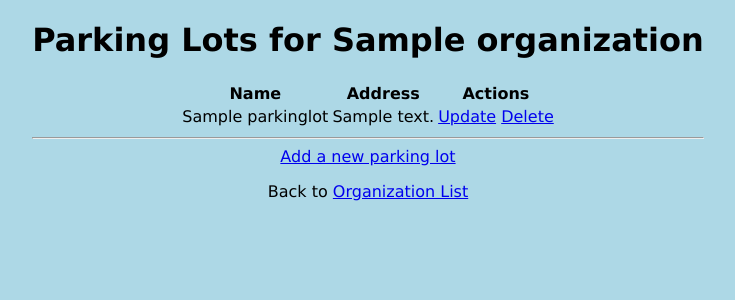
After one commit to dinkan/fleet1, a Django app: page /organization/1/parkinglots in a window 1280 px wide. The commit adds this page. Shown: the top 300 px of the page, without its empty margins (272-1007 px from the left). Run offline with Django 4.2, Linux system fonts and the light colour scheme; tables that the repository leaves empty hold one stand-in row (values such as "Sample post").

Commit message:
ParkingLot Changes
New ParkingLot model and related CRUD operation changes done as part of FLEET-4 task requirements.

```diff
--- a/fleet1/vehicles/admin.py
+++ b/fleet1/vehicles/admin.py
@@ -1,6 +1,7 @@
 from django.contrib import admin
-from .models import vehicle, Organization
+from .models import vehicle, Organization, ParkingLot
 # Register your models here.
 
 admin.site.register(vehicle)
 admin.site.register(Organization)
+admin.site.register(ParkingLot)
--- a/fleet1/vehicles/models.py
+++ b/fleet1/vehicles/models.py
@@ -16,3 +16,11 @@ class Organization(models.Model):
 
     def __str__(self):
         return self.org_name
+
+class ParkingLot(models.Model):
+    organization = models.ForeignKey(Organization, on_delete=models.CASCADE, related_name='parkinglots')
+    name = models.CharField(max_length=255)
+    address = models.CharField(max_length=255)
+
+    def __str__(self):
+        return self.name
--- a/fleet1/vehicles/templates/details.html
+++ b/fleet1/vehicles/templates/details.html
@@ -10,7 +10,7 @@ Add a new vehicle details
 
 <h1>{{ thisvehicle.vehnumber }} {{ thisvehicle.name }}</h1>
 
-<p>v    ehicle Number: {{ thisvehicle.vehnumber }}</p>
+<p>vehicle Number: {{ thisvehicle.vehnumber }}</p>
 <p>vehicle Name: {{ thisvehicle.name }}</p>
 
 <a href="/update/{{ thisvehicle.id }}">Update the entry</a></p>
--- a/fleet1/vehicles/templates/organizationlist.html
+++ b/fleet1/vehicles/templates/organizationlist.html
@@ -16,7 +16,10 @@
       <tr>
         <td>{{ org.org_name }}</td>
         <td>{{ org.org_contact_email }}</td>
-        <td><a href="org_details/{{ org.id }}">Details</a></td>
+        <td>
+          <a href="org_details/{{ org.id }}">Details</a>
+          <a href="{% url 'parkinglots' org.id %}">Parking Lots</a>
+        </td>
       </tr>
     {% endfor %}
   </table>
--- /dev/null
+++ b/fleet1/vehicles/templates/parkinglotlist.html
@@ -0,0 +1,33 @@
+{% extends "mastertemplate.html" %}
+
+{% block title %}
+  List of Parking Lots for {{ organization.org_name }}
+{% endblock %}
+
+{% block content %}
+  <h1>Parking Lots for {{ organization.org_name }}</h1>
+
+  {% if parkinglot_list %}
+  <table>
+    <thead>
+      <th>Name</th><th>Address</th><th>Actions</th>
+    </thead>
+    {% for parkinglot in parkinglot_list %}
+      <tr>
+        <td>{{ parkinglot.name }}</td>
+        <td>{{ parkinglot.address }}</td>
+        <td>
+          <a href="{% url 'parkinglot_update' organization.id parkinglot.id %}">Update</a>
+          <a href="{% url 'parkinglot_deletesub' organization.id parkinglot.id %}">Delete</a>
+        </td>
+      </tr>
+    {% endfor %}
+  </table>
+  {% else %}
+    No parking lots found. Please add a new parking lot.
+  {% endif %}
+
+  <hr>
+  <a href="{% url 'parkinglot_create' organization.id %}">Add a new parking lot</a>
+  <p>Back to <a href="{% url 'organization' %}">Organization List</a></p>
+{% endblock %}
--- a/fleet1/vehicles/urls.py
+++ b/fleet1/vehicles/urls.py
@@ -19,4 +19,11 @@ urlpatterns = [
     path('org_updatesub/<int:id>', views.org_updatesub, name='org_updatesub'),
     path('org_deletesub/<int:id>', views.org_deletesub, name='org_deletesub'),
     path('api/organization/', views.OrganizationView.as_view()),
+    path('organization/<int:org_id>/parkinglots', views.parkinglots, name='parkinglots'),
+    path('organization/<int:org_id>/parkinglot_create', views.parkinglot_create, name='parkinglot_create'),
+    path('organization/<int:org_id>/parkinglot_createsub', views.parkinglot_createsub, name='parkinglot_createsub'),
+    path('organization/<int:org_id>/parkinglot_update/<int:pl_id>', views.parkinglot_update, name='parkinglot_update'),
+    path('organization/<int:org_id>/parkinglot_updatesub/<int:pl_id>', views.parkinglot_updatesub, name='parkinglot_updatesub'),
+    path('organization/<int:org_id>/parkinglot_deletesub/<int:pl_id>', views.parkinglot_deletesub, name='parkinglot_deletesub'),
+    path('api/parkinglots/', views.ParkingLotView.as_view()),
 ]
--- a/fleet1/vehicles/views.py
+++ b/fleet1/vehicles/views.py
@@ -1,6 +1,6 @@
 from django.shortcuts import render
 
-from django.shortcuts import redirect
+from django.shortcuts import redirect, get_object_or_404
 
 # Create your views here.
 
@@ -11,7 +11,7 @@ def welcome(request):
 
 from django.template import loader
 
-from .models import vehicle, Organization
+from .models import vehicle, Organization, ParkingLot
 
 def vehicles(request):
   vehiclelist = vehicle.objects.all().values()
@@ -123,11 +123,57 @@ def org_deletesub(request, id):
     organization.delete()
     return redirect('/organization')
 
+def parkinglots(request, org_id):
+    organization = get_object_or_404(Organization, id=org_id)
+    parkinglot_list = organization.parkinglots.all()
+    template = loader.get_template('parkinglotlist.html')
+    context = {
+        'organization': organization,
+        'parkinglot_list': parkinglot_list,
+    }
+    return HttpResponse(template.render(context, request))
+
+def parkinglot_create(request, org_id):
+    organization = get_object_or_404(Organization, id=org_id)
+    template = loader.get_template('parkinglot_create.html')
+    context = {'organization': organization}
+    return HttpResponse(template.render(context, request))
+
+def parkinglot_createsub(request, org_id):
+    organization = get_object_or_404(Organization, id=org_id)
+    name = request.POST["name"]
+    address = request.POST["address"]
+    parkinglot = ParkingLot(organization=organization, name=name, address=address)
+    parkinglot.save()
+    return redirect(f'/organization/{org_id}/parkinglots')
+
+def parkinglot_update(request, org_id, pl_id):
+    organization = get_object_or_404(Organization, id=org_id)
+    parkinglot = get_object_or_404(ParkingLot, id=pl_id)
+    template = loader.get_template('parkinglot_update.html')
+    context = {
+        'organization': organization,
+        'parkinglot': parkinglot,
+    }
+    return HttpResponse(template.render(context, request))
+
+def parkinglot_updatesub(request, org_id, pl_id):
+    parkinglot = get_object_or_404(ParkingLot, id=pl_id)
+    parkinglot.name = request.POST["name"]
+    parkinglot.address = request.POST["address"]
+    parkinglot.save()
+    return redirect(f'/organization/{org_id}/parkinglots')
+
+def parkinglot_deletesub(request, org_id, pl_id):
+    parkinglot = get_object_or_404(ParkingLot, id=pl_id)
+    parkinglot.delete()
+    return redirect(f'/organization/{org_id}/parkinglots')
+
 
 from rest_framework.views import APIView
 from rest_framework.response import Response
 from rest_framework import status
-from vehicles.serializers import vehicleSerializer, OrganizationSerializer
+from vehicles.serializers import vehicleSerializer, OrganizationSerializer, ParkingLotSerializer
 
 
 class vehicleView(APIView):
@@ -156,3 +202,17 @@ class OrganizationView(APIView):
             return Response({"status": "success", "data": serializer.data}, status=status.HTTP_200_OK)
         else:
             return Response({"status": "error", "data": serializer.errors}, status=status.HTTP_400_BAD_REQUEST)
+
+class ParkingLotView(APIView):
+    def get(self, request, *args, **kwargs):
+        result = ParkingLot.objects.all()
+        serializers = ParkingLotSerializer(result, many=True)
+        return Response({'status': 'success', "parkinglots": serializers.data}, status=200)
+
+    def post(self, request):
+        serializer = ParkingLotSerializer(data=request.data)
+        if serializer.is_valid():
+            serializer.save()
+            return Response({"status": "success", "data": serializer.data}, status=status.HTTP_200_OK)
+        else:
+            return Response({"status": "error", "data": serializer.errors}, status=status.HTTP_400_BAD_REQUEST)
```
Also changed, not shown: fleet1/vehicles/serializers.py (+18 -1 lines), fleet1/vehicles/templates/parkinglot_create.html (added, +18 -0 lines), fleet1/vehicles/templates/parkinglot_update.html (added, +18 -0 lines), fleet1/vehicles/migrations/0003_parkinglot.py (added).
